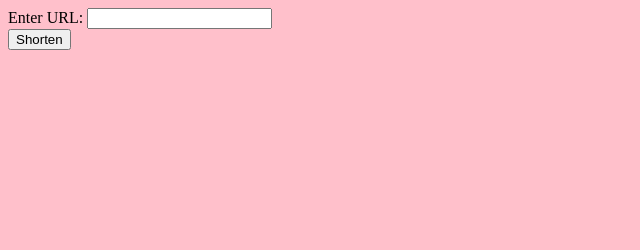
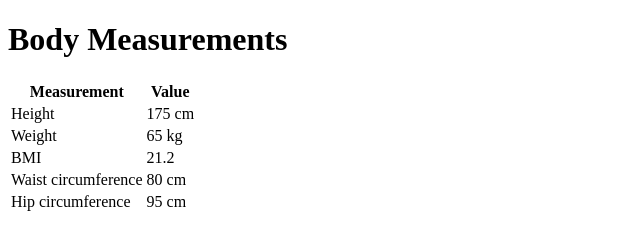
Before and after one commit to kamrulsujan/Titas, a plain HTML site: page index.html in a window 1280 px wide. Shown: the whole page, without its empty margins (0-640 px from the left). Drawn offline with Linux system fonts and the light colour scheme.

Commit message:
Update index.html

```diff
--- a/index.html
+++ b/index.html
@@ -1,50 +1,39 @@
 <!DOCTYPE html>
 <html>
-<head>
-
-<meta name="viewport" content="width=device-width, initial-scale=1.9">
-
-  <title>URL Shortener</title>
-  <style>
-    body {
-        background-color: pink;
-    }
-  </style>
-</head>
-<body>
-  <form>
-    <label for="url">Enter URL:</label>
-    <input type="text" id="url" name="url">
-    <br>
-    <button type="button" onclick="shortenURL()">Shorten</button>
-  </form>
-  <br>
-  <div id="output">
-    <p id="shortened"></p>
-    <button id="copyBtn" style="display:none" onclick="copyURL()">Copy</button>
-  </div>
-  <script>
-    function shortenURL() {
-      var url = document.getElementById("url").value;
-      // Use a URL shortening service, such as TinyURL or Bitly
-      fetch("https://tinyurl.com/api-create.php?url=" + url)
-        .then(response => response.text())
-        .then(data => {
-          document.getElementById("shortened").innerHTML = data;
-          document.getElementById("copyBtn").style.display = "block";
-        });
-    }
-
-    function copyURL() {
-      var shortURL = document.getElementById("shortened").innerHTML;
-      var el = document.createElement('textarea');
-      el.value = shortURL;
-      document.body.appendChild(el);
-      el.select();
-      document.execCommand('copy');
-      document.body.removeChild(el);
-      alert("Copied the short URL: " + shortURL);
-    }
-  </script>
-</body>
+  <head>
+    <title>Body Measurements</title>
+  </head>
+  <body>
+    <h1>Body Measurements</h1>
+    <table>
+      <thead>
+        <tr>
+          <th>Measurement</th>
+          <th>Value</th>
+        </tr>
+      </thead>
+      <tbody>
+        <tr>
+          <td>Height</td>
+          <td>175 cm</td>
+        </tr>
+        <tr>
+          <td>Weight</td>
+          <td>65 kg</td>
+        </tr>
+        <tr>
+          <td>BMI</td>
+          <td>21.2</td>
+        </tr>
+        <tr>
+          <td>Waist circumference</td>
+          <td>80 cm</td>
+        </tr>
+        <tr>
+          <td>Hip circumference</td>
+          <td>95 cm</td>
+        </tr>
+      </tbody>
+    </table>
+  </body>
 </html>
```
